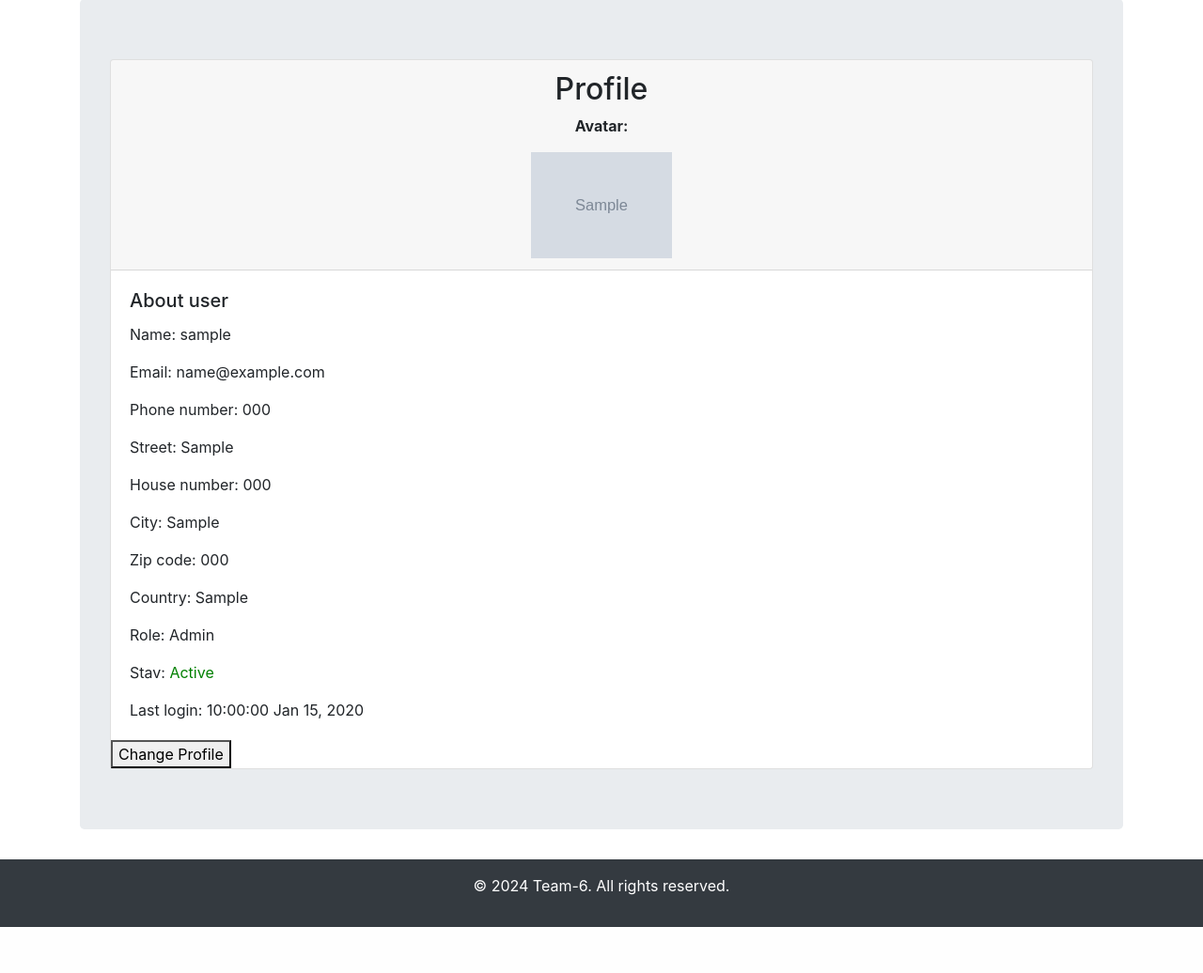
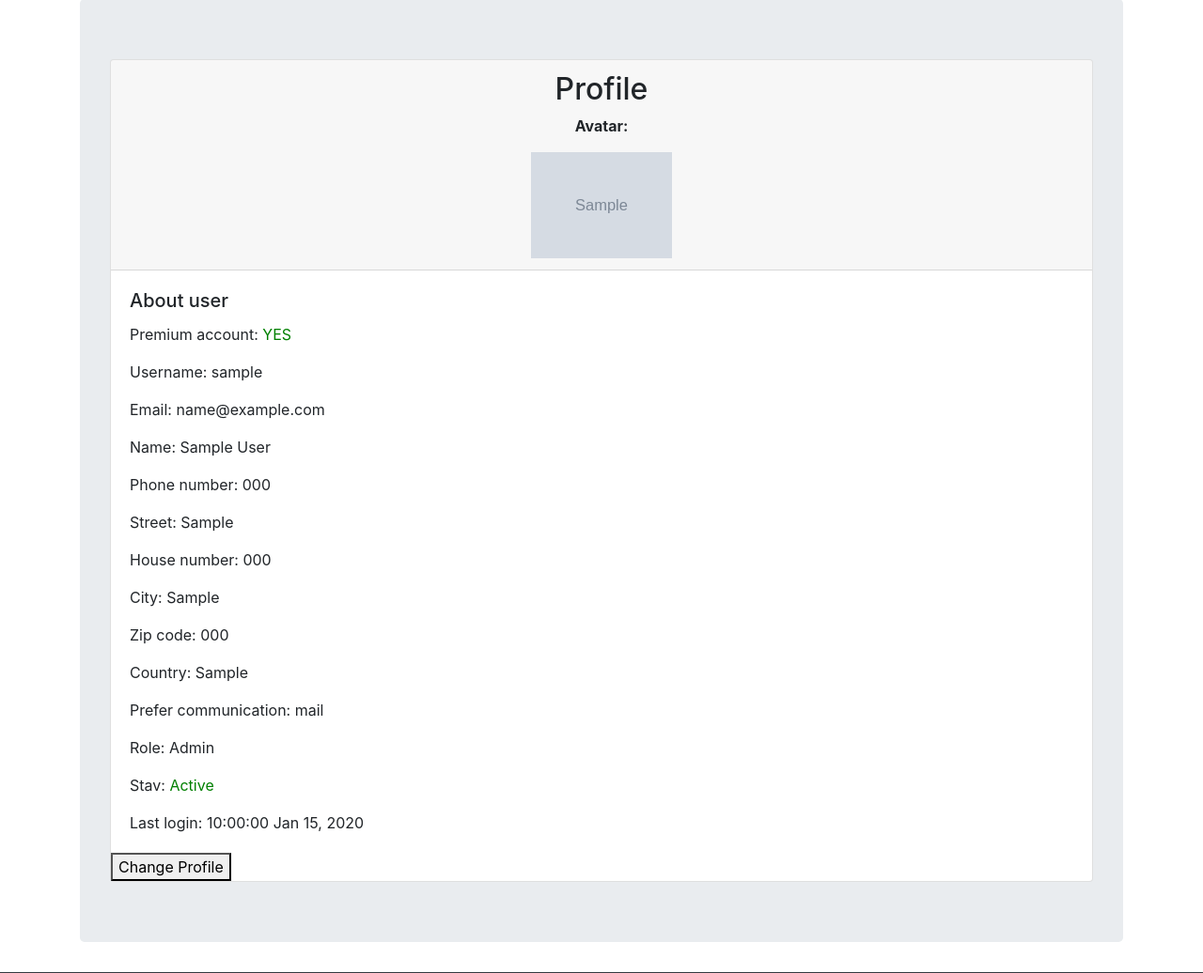
Before and after one commit to nightecz/auction_portal_final_project, a Django app: page /profile/ in a window 1280 px wide. Shown: the part 57-1093 px from the top of the page at 94% size. Before the commit the page ends 1044 px from the top, so only its background shows below. Run offline with Django 5.2, Linux system fonts and the light colour scheme; a user stored in the database is signed in; tables that the repository leaves empty hold one stand-in row (values such as "Sample post"); grey boxes marked "Sample" are stand-in pictures; some libraries are stand-ins or nearby versions.

Commit message:
- new detail in profile and SignUpForm "prefered_communication", "first_name", "last_name" - new feature - premium_user auctions are visible on the first places

```diff
--- a/viewer/models.py
+++ b/viewer/models.py
@@ -13,6 +13,11 @@ class Category(Model):
         return self.name
 
 class Profile(Model):
+    COMMUNICATION_CHOICES = [
+        ('mail', 'Post'),
+        ('email', 'Email'),
+    ]
+
     user = OneToOneField(User, on_delete=CASCADE, related_name='profile', unique=True)
     phone = CharField(max_length=20, blank=True, null=True)
     street = CharField(max_length=20, blank=True, null=True)
@@ -24,7 +29,14 @@ class Profile(Model):
         FileExtensionValidator(allowed_extensions=['jpg', 'jpeg', 'png'])
     ])
     created_at = DateTimeField(auto_now_add=True)
-    is_premium = BooleanField(default=False)  # Prémiový uživatel
+    is_premium = BooleanField(default=False)  # Premium user
+    prefer_communication = CharField(
+        max_length=10,
+        choices=COMMUNICATION_CHOICES,
+        default='email',
+    )
+    first_name = CharField(max_length=20, blank=True, null=True)
+    last_name = CharField(max_length=20, blank=True, null=True)
     def __str__(self):
         return self.user.username
 
--- a/viewer/templates/profile.html
+++ b/viewer/templates/profile.html
@@ -14,14 +14,24 @@
     </div>
     <div class="card-body">
         <h5 class="card-title">About user</h5>
-        <p class="card-text">Name: {{ user.username }}</p>
+        <p class="card-text">
+    Premium account:
+    {% if profile.is_premium %}
+        <span style="color: green">YES</span>
+    {% else %}
+        <span style="color: red">NO</span>
+    {% endif %}
+        </p>
+        <p class="card-text">Username: {{ user.username }}</p>
         <p class="card-text">Email: {{ user.email }}</p>
+        <p class="card-text">Name: {{ user.first_name }} {{ user.last_name }}</p>
         <p class="card-text">Phone number: {{ profile.phone }}</p>
         <p class="card-text">Street: {{ profile.street }}</p>
         <p class="card-text">House number: {{ profile.house_number }}</p>
         <p class="card-text">City: {{ profile.city }}</p>
         <p class="card-text">Zip code: {{ profile.zip_code }}</p>
         <p class="card-text">Country: {{ profile.country }}</p>
+        <p class="card-text">Prefer communication: {{ profile.prefer_communication }}</p>
         {% if user.is_staff == 1 %}
             <p class="card-text">Role: Admin</p>
         {% else %}
--- a/viewer/templates/registration/register.html
+++ b/viewer/templates/registration/register.html
@@ -10,7 +10,11 @@
     {% endfor %}
     {% endif %}
     {{ form.as_p }}
+
+
+
     <button type="submit" class="btn btn-primary">Register</button>
+
 </form>
 
 {% endblock %}
--- a/viewer/views.py
+++ b/viewer/views.py
@@ -7,7 +7,7 @@ from django.contrib import messages
 from django.contrib.auth import logout, login
 from django.contrib.auth.views import LoginView
 from django.shortcuts import render, redirect, get_object_or_404
-from django.db.models import CharField, TextField, DateTimeField, ForeignKey, Q
+from django.db.models import CharField, TextField, DateTimeField, ForeignKey, Q, BooleanField, Case, When
 from django.utils.decorators import method_decorator
 from django.views import View
 from django.views.generic import FormView, ListView, TemplateView, UpdateView, DeleteView, DetailView
@@ -81,14 +81,25 @@ class AuctionView(ListView):
         search_query = self.request.GET.get('q', '').strip()
         category_id = self.request.GET.get('category')
 
+        #Filtered by category
         if search_query:
             queryset = queryset.filter(
                 Q(name__icontains=search_query) |
                 Q(categories__name__icontains=search_query)
             ).distinct()
 
+        #Filtered by category
         if category_id:
             queryset = queryset.filter(categories__id=category_id)
+
+        # Premium auctions priority
+        queryset = queryset.annotate(
+            is_premium_user=Case(
+                When(seller__profile__is_premium=True, then=True),
+                default=False,
+                output_field=BooleanField(),
+            )
+        ).order_by('-is_premium_user', '-start_time')
 
         return queryset
 
@@ -146,7 +157,13 @@ class AuctionSearchView(ListView):
             auctions = auctions.filter(categories__id=category)
 
         # Premium auctions priority
-        # auctions = auctions.order_by('-seller__profile__is_premium', '-created_at')
+        auctions = auctions.annotate(
+            is_premium=Case(
+                When(seller__profile__is_premium=True, then=True),
+                default=False,
+                output_field=BooleanField(),
+            )
+        ).order_by('-is_premium', '-start_time')
 
         # Filtering by city and end_time
         city = self.request.GET.get('city')
```
Also changed, not shown: viewer/forms.py (+13 -3 lines), viewer/templates/login.html (+11 -0 lines), viewer/templates/registration/login.html (+11 -0 lines).
